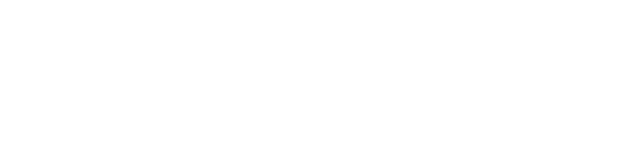
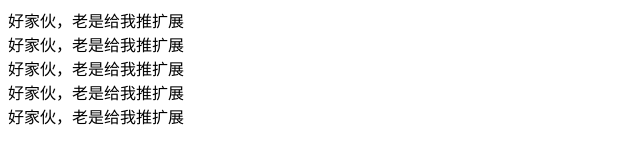
Before and after one commit to loserlosers/master, a plain HTML site: page pay1.html in a window 1280 px wide. Shown: the whole page, without its empty margins (0-640 px from the left). Drawn offline with Linux system fonts and the light colour scheme.

```diff
--- a/pay1.html
+++ b/pay1.html
@@ -7,6 +7,10 @@
     <title>Document</title>
 </head>
 <body>
-
+    <div>好家伙，老是给我推扩展</div>
+    <div>好家伙，老是给我推扩展</div>
+    <div>好家伙，老是给我推扩展</div>
+    <div>好家伙，老是给我推扩展</div>
+    <div>好家伙，老是给我推扩展</div>
 </body>
 </html>
```
